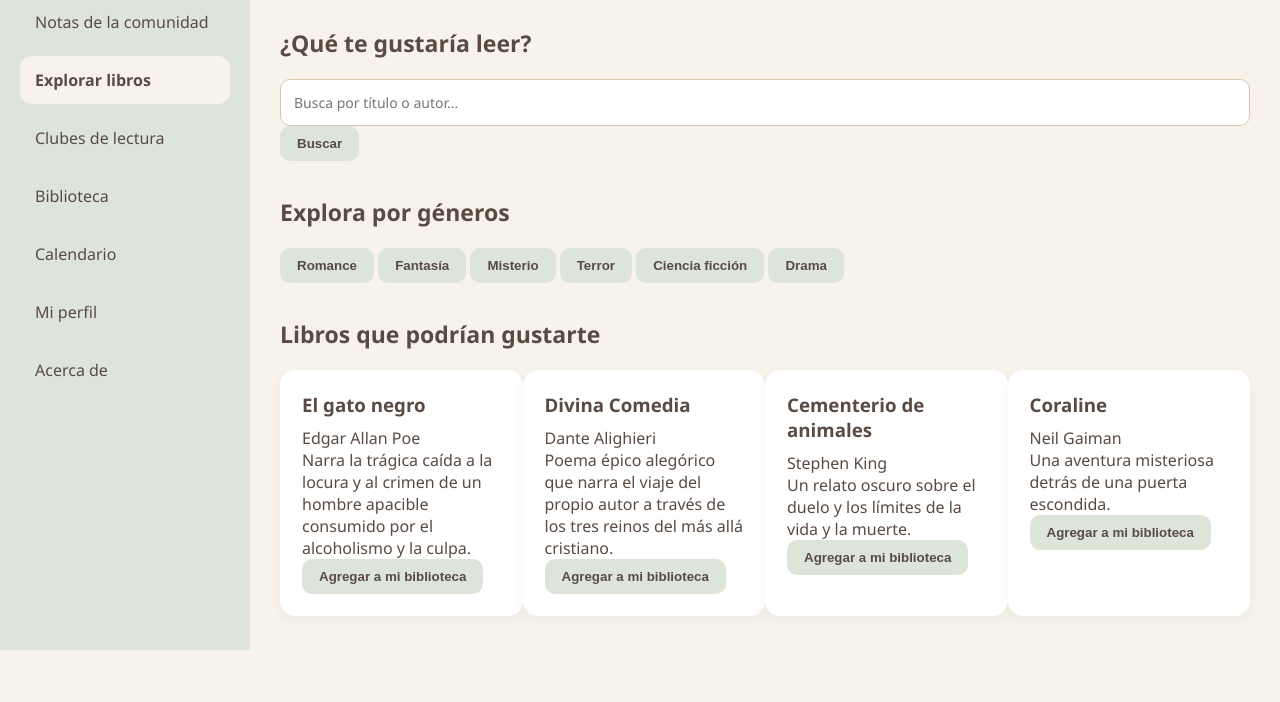
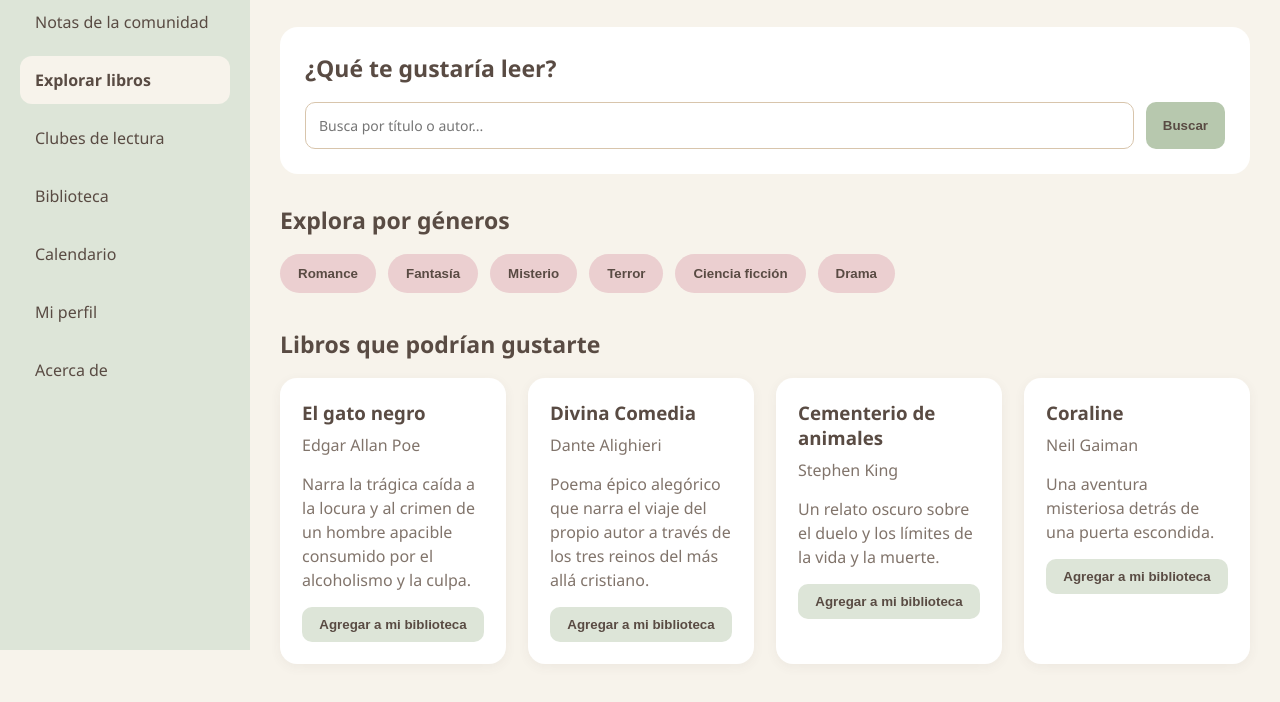
Before and after one commit to aranzavalverde/entre_paginas, a plain HTML site: page paginas/explorar.html in a window 1280 px wide. Shown: the part 150-852 px from the top of the page. Before the commit the page ends 831 px from the top, so only its background shows below. Drawn offline with Linux system fonts and the light colour scheme.

Commit message:
Agregar diseño CSS de la seccion explorar

```diff
--- a/css/estilos.css
+++ b/css/estilos.css
@@ -287,3 +287,85 @@ input:focus, textarea:focus, select:focus{
     color: #B47F86;
     text-decoration: underline;
 }
+
+/*EXPLORAR LIBROS*/
+/*Buscador*/
+.busqueda-libros{
+    background-color: #FFFFFF;
+    padding: 25px;
+    border-radius: 18px;
+    margin-bottom: 30px;
+    box-shadow: 0 03 12px rgba(89, 75, 67, 0.06);
+}
+.busqueda-libros h2{
+    margin-bottom: 18px;
+}
+.busqueda-libros form{
+    display: flex;
+    gap: 12px;
+}
+.busqueda-libros input{
+    flex: 1;
+}
+.busqueda-libros button{
+    background-color: #B7C8AE;
+    white-space: nowrap;
+}
+
+/*Categorías*/
+.categorias{
+    margin-bottom: 35px;
+}
+.categorias h2{
+    margin-bottom: 18px;
+}
+.lista-categorias{
+    display: flex;
+    flex-wrap: wrap;
+    gap: 12px;
+}
+.lista-categorias button{
+    background-color: #EBCFD0;
+    padding: 12px 18px;
+    border-radius: 20px;
+}
+.lista-categorias button:hover{
+    background-color: #DDB9BC;
+}
+
+/*Libros recomendados*/
+.libros-destacados{
+    margin-bottom: 35px;
+}
+.libros-destacados h2{
+    margin-bottom: 18px;
+}
+.libros{
+    display: grid;
+    grid-template-columns: repeat(auto-fit, minmax(200px, 1fr));
+    gap: 22px;
+}
+.libro{
+    background-color: #FFFFFF;
+    padding: 22px;
+    border-radius: 17px;
+    box-shadow: 0 3px 12px rgba(89, 75, 67, 0.06);
+    transition: 0.3s;
+}
+.libro:hover{
+    transform: translateY(-5px);
+    box-shadow: 0 7px 16px rgba(89, 75, 67, 0.12);
+}
+.libro h3{
+    margin-bottom: 8px;
+    color: #594B43;
+}
+.libro p{
+    color: #81746B;
+    margin-bottom: 15px;
+    line-height: 1.5;
+}
+.libro button{
+    width: 100%;
+    background-color: #DDE5D8;
+}
```
